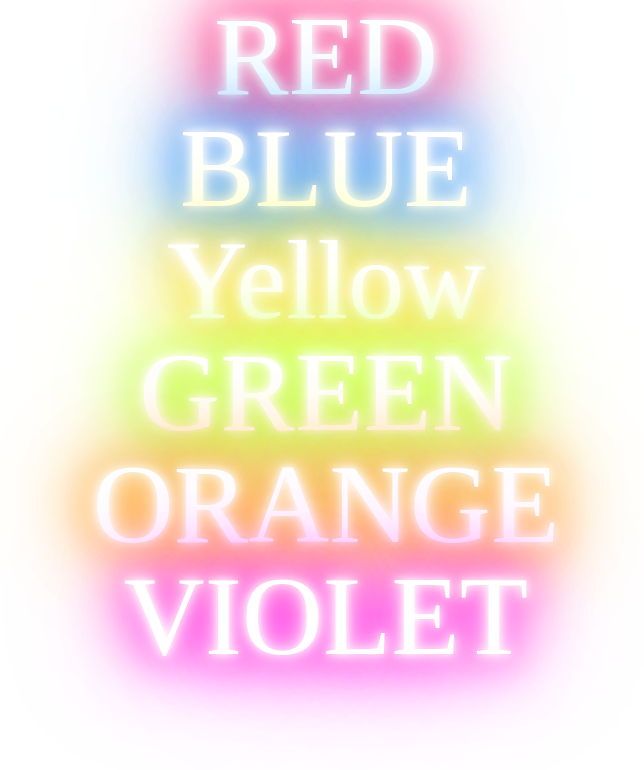
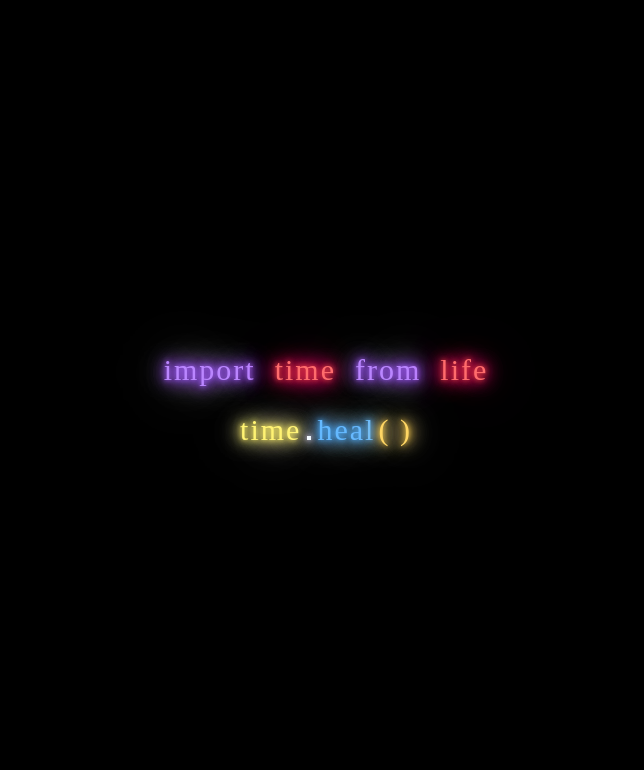
Before and after one commit to chanyoungcoding/Portfolio, a React (Create React App) app in the folder client/: page /declaration in a window 1280 px wide. Shown: the top 770 px of the page, without its empty margins (314-958 px from the left). Built offline with nearby package versions, Linux system fonts and the light colour scheme.

Commit message:
Declaration 부분 수정

```diff
--- a/client/src/pages/Declaration/declaration.css
+++ b/client/src/pages/Declaration/declaration.css
@@ -1,106 +1,89 @@
-h1 {
-  text-align: center;
-  font-size: 7em;
-  margin-bottom: 0;
-  margin-top: 0;
-  line-height: 1;
-  text-decoration: none;
-  color: #fff;
+.declaration__text {
+  display: flex;
+  flex-direction: column;
+  justify-content: center;
+  align-items: center;
+  background-color: black;
+  color: white;
+  font-size: 30px;
+  font-weight: 400;
+  height: 100vh;
+  letter-spacing: 2px;
 }
 
-
-h1:nth-child(1) {
-  font-family: Monoton;
-  animation: neon1 1.5s ease-in-out infinite alternate;
+.text__ascent {
+  margin-top: 30px;
 }
 
-h1:nth-child(2) {
-  font-family: Iceland;
-  animation: neon2 1.5s ease-in-out infinite alternate;
+/* 각 텍스트 부분 꾸미기 */
+.red__text {
+  color: #ff6c6c;
+  text-shadow: 0 0 5px #f14c4c,
+  0 0 10px #fd2d2d,
+  0 0 15px #ff0080,
+  0 0 20px #ff0080,
+  0 0 25px #ff0080,
+  0 0 35px #ff0080,
+  0 0 55px #ff0080;
 }
 
-h1:nth-child(3) {
-  font-family: Pacifico;
-  animation: neon3 1.5s ease-in-out infinite alternate;
+.violet__text {
+  color: #ba86ff;
+  text-shadow: 0 0 5px #a868fc,
+  0 0 10px #a868fc,
+  0 0 15px #7913ff,
+  0 0 20px #7913ff,
+  0 0 25px #f1e6ff,
+  0 0 35px #f1e6ff,
+  0 0 55px #f1e6ff;
 }
 
-h1:nth-child(4) {
-  font-family: "Press Start 2P";
-  animation: neon4 1.5s ease-in-out infinite alternate;
+.yellow__text {
+  color: #fff373;
+  text-shadow: 0 0 5px #fcef67,
+  0 0 10px #fcef67,
+  0 0 15px #fcef67,
+  0 0 20px #fcef67,
+  0 0 25px #f1e6ff,
+  0 0 35px #f1e6ff,
+  0 0 55px #f1e6ff;
 }
 
-h1:nth-child(5) {
-  font-family: Audiowide;
-  animation: neon5 1.5s ease-in-out infinite alternate;
+.blue__text {
+  padding-right: 3px;
+  color: #64b9ff;
+  text-shadow: 0 0 5px #4aacfc,
+  0 0 10px #4aacfc,
+  0 0 15px #4aacfc,
+  0 0 20px #4aacfc,
+  0 0 25px #f1e6ff,
+  0 0 35px #f1e6ff,
+  0 0 55px #f1e6ff;
 }
 
-h1:nth-child(6) {
-  font-family: Vampiro One;
-  animation: neon6 1.5s ease-in-out infinite alternate;
+.yellow__text::after {
+  content: "";
+  display: inline-block;
+  width: 4px;
+  height: 4px;
+  margin: 0 6px;
+  background-color: white;
+  box-shadow: 0 0 5px #f1e6ff,
+  0 0 10px #f1e6ff,
+  0 0 15px #f1e6ff,
+  0 0 20px #f1e6ff,
+  0 0 25px #f1e6ff,
+  0 0 35px #f1e6ff,
+  0 0 55px #f1e6ff;
 }
 
-@keyframes neon1 {
-  from {
-    text-shadow: 0 0 10px #fff, 0 0 20px #fff, 0 0 30px #fff, 0 0 40px #ff1177,
-      0 0 70px #ff1177, 0 0 80px #ff1177, 0 0 100px #ff1177, 0 0 150px #ff1177;
-  }
-  to {
-    text-shadow: 0 0 5px #fff, 0 0 10px #fff, 0 0 15px #fff, 0 0 20px #ff1177,
-      0 0 35px #ff1177, 0 0 40px #ff1177, 0 0 50px #ff1177, 0 0 75px #ff1177;
-  }
+.orange__text {
+  color: #ffd664;
+  text-shadow: 0 0 5px #ffd04d,
+  0 0 10px #ffd04d,
+  0 0 15px #ffd04d,
+  0 0 20px #ffd04d,
+  0 0 25px #f1e6ff,
+  0 0 35px #f1e6ff,
+  0 0 55px #f1e6ff;
 }
-
-@keyframes neon2 {
-  from {
-    text-shadow: 0 0 10px #fff, 0 0 20px #fff, 0 0 30px #fff, 0 0 40px #228dff,
-      0 0 70px #228dff, 0 0 80px #228dff, 0 0 100px #228dff, 0 0 150px #228dff;
-  }
-  to {
-    text-shadow: 0 0 5px #fff, 0 0 10px #fff, 0 0 15px #fff, 0 0 20px #228dff,
-      0 0 35px #228dff, 0 0 40px #228dff, 0 0 50px #228dff, 0 0 75px #228dff;
-  }
-}
-
-@keyframes neon3 {
-  from {
-    text-shadow: 0 0 10px #fff, 0 0 20px #fff, 0 0 30px #fff, 0 0 40px #ffdd1b,
-      0 0 70px #ffdd1b, 0 0 80px #ffdd1b, 0 0 100px #ffdd1b, 0 0 150px #ffdd1b;
-  }
-  to {
-    text-shadow: 0 0 5px #fff, 0 0 10px #fff, 0 0 15px #fff, 0 0 20px #ffdd1b,
-      0 0 35px #ffdd1b, 0 0 40px #ffdd1b, 0 0 50px #ffdd1b, 0 0 75px #ffdd1b;
-  }
-}
-
-@keyframes neon4 {
-  from {
-    text-shadow: 0 0 10px #fff, 0 0 20px #fff, 0 0 30px #fff, 0 0 40px #b6ff00,
-      0 0 70px #b6ff00, 0 0 80px #b6ff00, 0 0 100px #b6ff00, 0 0 150px #b6ff00;
-  }
-  to {
-    text-shadow: 0 0 5px #fff, 0 0 10px #fff, 0 0 15px #fff, 0 0 20px #b6ff00,
-      0 0 35px #b6ff00, 0 0 40px #b6ff00, 0 0 50px #b6ff00, 0 0 75px #b6ff00;
-  }
-}
-
-@keyframes neon5 {
-  from {
-    text-shadow: 0 0 10px #fff, 0 0 20px #fff, 0 0 30px #fff, 0 0 40px #ff9900,
-      0 0 70px #ff9900, 0 0 80px #ff9900, 0 0 100px #ff9900, 0 0 150px #ff9900;
-  }
-  to {
-    text-shadow: 0 0 5px #fff, 0 0 10px #fff, 0 0 15px #fff, 0 0 20px #ff9900,
-      0 0 35px #ff9900, 0 0 40px #ff9900, 0 0 50px #ff9900, 0 0 75px #ff9900;
-  }
-}
-
-@keyframes neon6 {
-  from {
-    text-shadow: 0 0 10px #fff, 0 0 20px #fff, 0 0 30px #fff, 0 0 40px #ff00de,
-      0 0 70px #ff00de, 0 0 80px #ff00de, 0 0 100px #ff00de, 0 0 150px #ff00de;
-  }
-  to {
-    text-shadow: 0 0 5px #fff, 0 0 10px #fff, 0 0 15px #fff, 0 0 20px #ff00de,
-      0 0 35px #ff00de, 0 0 40px #ff00de, 0 0 50px #ff00de, 0 0 75px #ff00de;
-  }
-}
--- a/client/src/pages/Declaration/index.js
+++ b/client/src/pages/Declaration/index.js
@@ -3,30 +3,20 @@ import './declaration.css';
 
 const Index = () => {
   return (
-    <div>
-      <h1>
-        RED
-      </h1>
-
-      <h1>
-        BLUE
-      </h1>
-
-      <h1>
-        Yellow
-      </h1>
-
-      <h1>
-        GREEN
-      </h1>
-
-      <h1>
-        ORANGE
-      </h1>
-
-      <h1>
-        VIOLET
-      </h1>
+    <div className='declaration__text'>
+      <p className='red__text'>
+        <span className='violet__text'>import</span>
+        &nbsp;&nbsp;time&nbsp;&nbsp;
+        <span className='violet__text'>from</span>
+        &nbsp;&nbsp;life
+      </p>
+      <div className='text__ascent'>
+        <p>
+          <span className='yellow__text'>time</span>
+          <span className='blue__text'>heal</span>
+          <span className='orange__text'>&#40;&nbsp;&#41;</span>
+        </p>
+      </div>
     </div>
   );
 };
```
